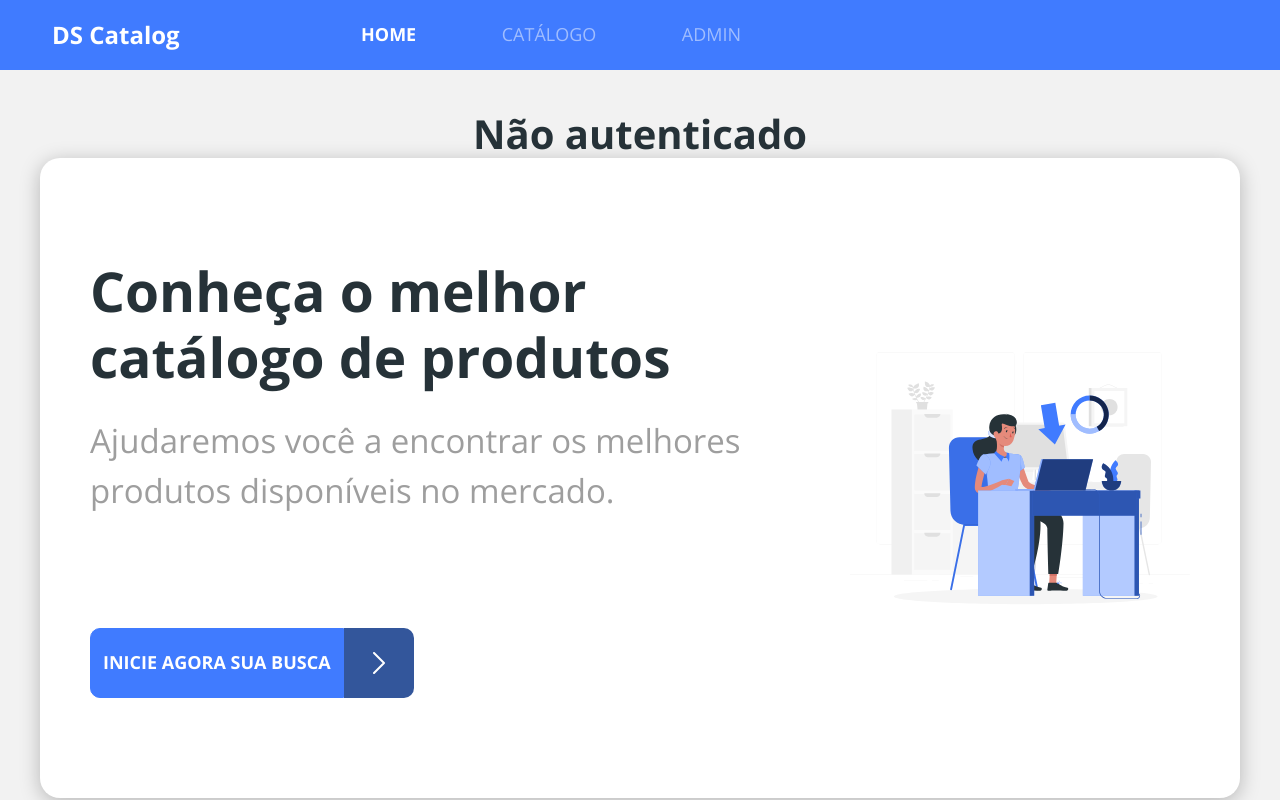
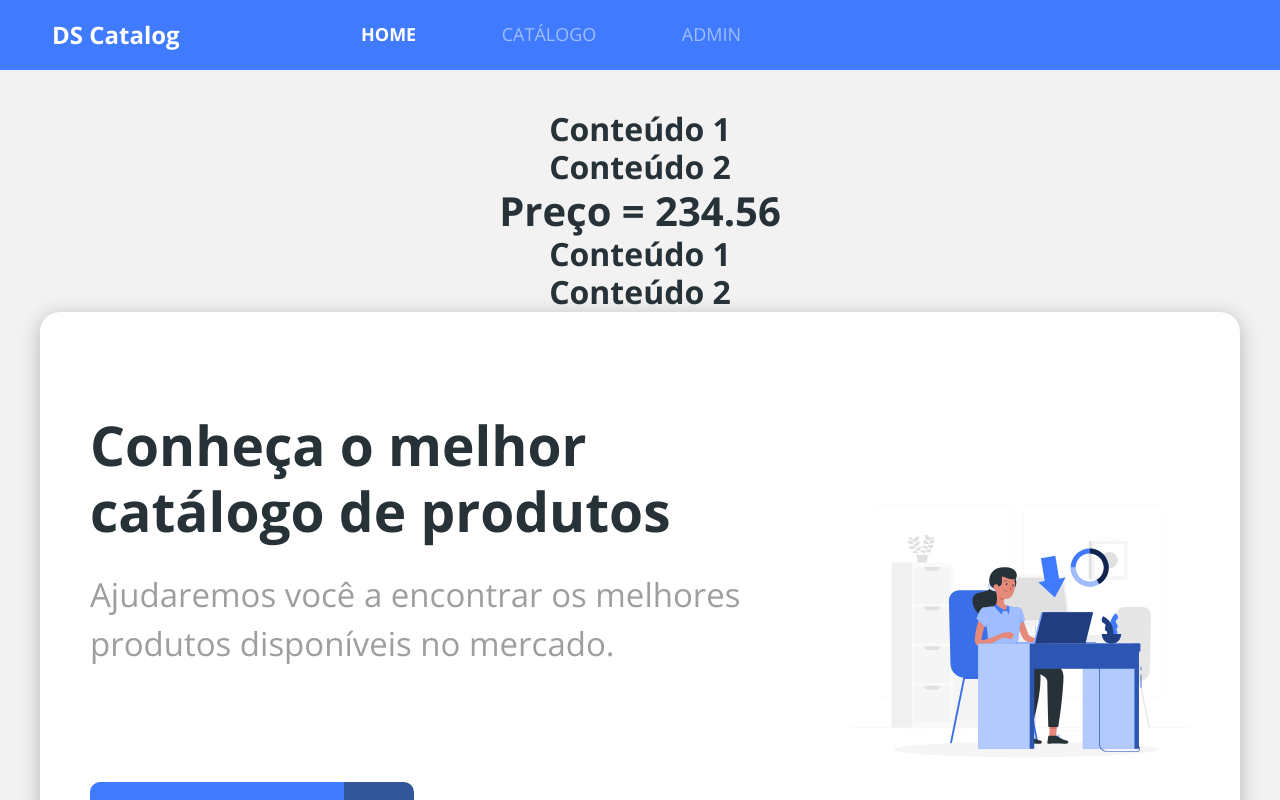
Before and after one commit to eliezerrb/dscatalog, a React (Create React App) app in the folder frontweb/: page / in a window 1280 px wide. Shown: the top 800 px of the page. Built offline with nearby package versions, Linux system fonts and the light colour scheme; no server answers.

Commit message:
Entendendo componentes com children React.ReactNode

```diff
--- /dev/null
+++ b/frontweb/src/components/TestChildren/index.tsx
@@ -0,0 +1,18 @@
+type Props = {
+  price: number;
+  // permitir filhos no component
+  children: React.ReactNode;
+};
+
+const TestChildren = ({ price, children }: Props) => {
+  return (
+    <>
+      {/* Posso ter os filhos antes e dempos  {children} */}
+      {children}
+      <h1>Preço = {price}</h1>
+      {children}
+    </>
+  );
+};
+
+export default TestChildren;
--- a/frontweb/src/pages/Home/index.tsx
+++ b/frontweb/src/pages/Home/index.tsx
@@ -3,13 +3,16 @@
 import { Link } from 'react-router-dom';
 
 import './styles.css';
-import { isAuthenticated } from 'util/requests';
+import TestChildren from 'components/TestChildren';
 
 const Home = () => {
   return (
     <div className="home-container">
 
-      <h1>{isAuthenticated() ? 'autenticado' : 'Não autenticado'}</h1>
+      <TestChildren price={234.56}>
+        <h2>Conteúdo 1</h2>
+        <h2>Conteúdo 2</h2>
+      </TestChildren>
 
       <div className="base-card home-card">
         <div className="home-content-container">
```
